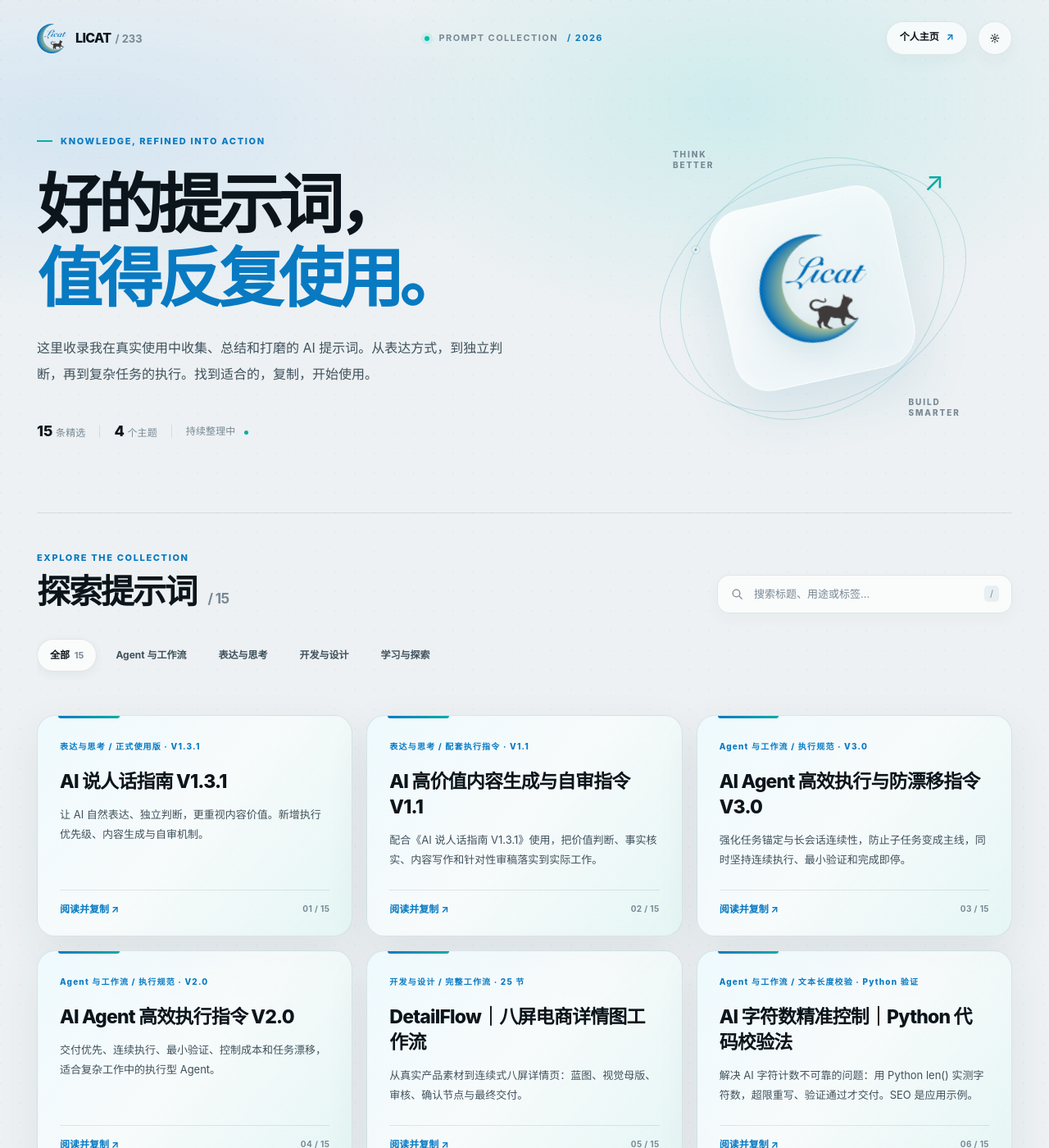
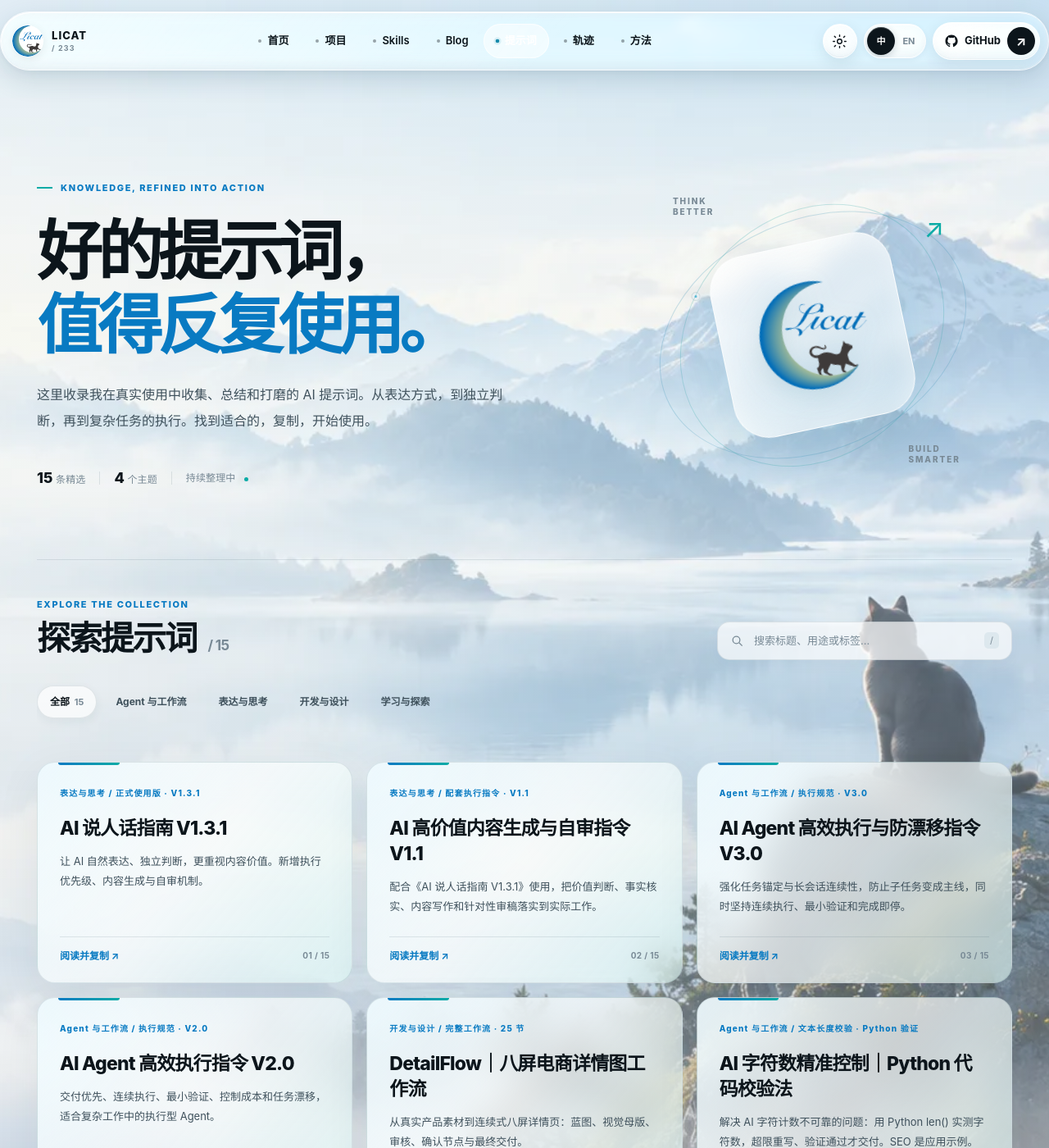
Before and after one commit to licat233/licat233.github.io, a Jekyll site: the page prompts/index.html, which Jekyll copies as it is, in a window 1280 px wide and 1400 px high. Shown: the whole window at 82% size. Built offline with Jekyll 4.4.1, drawn with Linux system fonts in a browser that asks for light colours.

Commit message:
feat(prompts): full bilingual navigation and English catalogue page

```diff
--- a/prompts/index.html
+++ b/prompts/index.html
@@ -12,6 +12,8 @@
   <meta property="og:description" content="收集、打磨与持续更新：真正能拿来用的 AI 提示词。">
   <meta property="og:url" content="https://licat233.github.io/prompts/">
   <link rel="canonical" href="https://licat233.github.io/prompts/">
+  <link rel="alternate" hreflang="zh-CN" href="https://licat233.github.io/prompts/">
+  <link rel="alternate" hreflang="en" href="https://licat233.github.io/en/prompts/">
   <link rel="icon" href="/assets/licat-logo.svg" type="image/svg+xml">
   <title>AI 提示词库 · Prompt Library — Licat</title>
   <script>
@@ -22,19 +24,58 @@
   </script>
   <link rel="stylesheet" href="/assets/vendor/open-props/open-props-core-1.7.23.min.css">
   <link rel="stylesheet" href="/prompts/prompt-library.css?v=20261024b">
-  <script defer src="/prompts/prompt-library.js?v=20261026b"></script>
+  <link rel="stylesheet" href="/prompts/nav.css?v=20261027b">
+  <link rel="stylesheet" href="/assets/portfolio-liquid-glass.css?v=20261010-perf1">
+  <script defer src="/prompts/prompt-library.js?v=20261027b"></script>
 </head>
-<body>
+<body class="prompts-page">
   <div class="page-glow" aria-hidden="true"></div>
-  <header class="site-top">
-    <div class="shell top-row">
-      <a class="brand" href="/zh/" aria-label="返回 Licat 个人主页"><img src="/assets/licat-logo.svg" alt=""><span><strong>LICAT</strong><small>/ 233</small></span></a>
-      <div class="top-center"><span class="signal"></span> PROMPT COLLECTION <span class="edition">/ 2026</span></div>
-      <nav class="top-actions" aria-label="页面导航">
-        <a href="/zh/" class="home-link">个人主页 <span aria-hidden="true">↗</span></a>
-        <button class="theme-toggle" id="theme-toggle" type="button" aria-label="切换昼夜模式" title="切换昼夜模式"><span class="theme-light" aria-hidden="true">☼</span><span class="theme-dark" aria-hidden="true">☾</span></button>
-      </nav>
-    </div>
+  <header class="liquid-demo site-header apple-glass-base apple-glass-ultra-thin">
+    <span class="lg-glass-filter" aria-hidden="true"></span>
+    <span class="lg-glass-overlay" aria-hidden="true"></span>
+    <span class="lg-glass-specular" aria-hidden="true"></span>
+    <nav class="shell nav" aria-label="主导航">
+      <a class="brand" href="/">
+        <img src="/assets/licat-logo.svg" alt="">
+        <span><strong>LICAT</strong><small>/ 233</small></span>
+      </a>
+
+      <div class="nav-links">
+        <span class="nav-indicator" aria-hidden="true"></span>
+        <a class="nav-pill" href="/"><span></span>首页</a>
+        <a class="nav-pill" href="/#projects"><span></span>项目</a>
+        <a class="nav-pill" href="/#skills"><span></span>Skills</a>
+        <a class="nav-pill" href="/blog/"><span></span>Blog</a>
+        <a class="nav-pill active" href="/prompts/" aria-current="page"><span></span>提示词</a>
+        <a class="nav-pill" href="/#journey"><span></span>轨迹</a>
+        <a class="nav-pill" href="/#principles"><span></span>方法</a>
+      </div>
+
+      <div class="nav-actions">
+        <button class="liquid-demo theme-toggle" id="theme-toggle" type="button" aria-label="切换昼夜模式" aria-pressed="false">
+    <span class="lg-glass-filter" aria-hidden="true"></span>
+    <span class="lg-glass-overlay" aria-hidden="true"></span>
+    <span class="lg-glass-specular" aria-hidden="true"></span>
+          <span class="theme-toggle-track" aria-hidden="true">
+            <svg class="theme-icon theme-icon-sun" viewBox="0 0 24 24"><circle cx="12" cy="12" r="3.5" fill="none" stroke="currentColor" stroke-width="1.8"/><path d="M12 2.2v2.2M12 19.6v2.2M4.1 4.1l1.6 1.6M18.3 18.3l1.6 1.6M2.2 12h2.2M19.6 12h2.2M4.1 19.9l1.6-1.6M18.3 5.7l1.6-1.6" fill="none" stroke="currentColor" stroke-width="1.8" stroke-linecap="round"/></svg>
+            <svg class="theme-icon theme-icon-moon" viewBox="0 0 24 24"><path d="M20 15.3A8.2 8.2 0 0 1 8.7 4a8.5 8.5 0 1 0 11.3 11.3Z" fill="none" stroke="currentColor" stroke-width="1.8" stroke-linejoin="round"/></svg>
+          </span>
+        </button>
+        <div class="liquid-demo lang" aria-label="Language">
+    <span class="lg-glass-filter" aria-hidden="true"></span>
+    <span class="lg-glass-overlay" aria-hidden="true"></span>
+    <span class="lg-glass-specular" aria-hidden="true"></span>
+          <a href="/prompts/" aria-current="page">中</a>
+          <a href="/en/prompts/">EN</a>
+        </div>
+        <a class="liquid-demo github-cta" href="https://github.com/licat233" target="_blank" rel="noreferrer">
+    <span class="lg-glass-filter" aria-hidden="true"></span>
+    <span class="lg-glass-overlay" aria-hidden="true"></span>
+    <span class="lg-glass-specular" aria-hidden="true"></span>
+          <svg class="github-mark" viewBox="0 0 24 24" aria-hidden="true"><path fill="currentColor" d="M12 .7C5.73.7.75 5.68.75 11.95c0 5.01 3.25 9.26 7.76 10.76.57.1.78-.25.78-.55 0-.27-.01-1.17-.02-2.12-3.15.68-3.81-1.34-3.81-1.34-.52-1.32-1.27-1.67-1.27-1.67-1.04-.71.08-.7.08-.7 1.15.08 1.76 1.18 1.76 1.18 1.02 1.75 2.68 1.25 3.33.96.1-.74.4-1.25.73-1.54-2.52-.29-5.17-1.26-5.17-5.58 0-1.23.44-2.24 1.16-3.03-.12-.29-.5-1.46.11-2.99 0 0 .95-.3 3.11 1.16a10.8 10.8 0 0 1 5.66 0c2.16-1.46 3.11-1.16 3.11-1.16.61 1.53.23 2.7.11 2.99.72.79 1.16 1.8 1.16 3.03 0 4.33-2.65 5.29-5.17 5.57.41.35.77 1.04.77 2.09 0 1.51-.01 2.73-.01 3.1 0 .3.21.65.79.54 4.5-1.5 7.75-5.75 7.75-10.76C23.25 5.68 18.27.7 12 .7Z"/></svg><span>GitHub</span><b>↗</b>
+        </a>
+      </div>
+    </nav>
   </header>
 
   <main id="main">
@@ -106,6 +147,12 @@
   </main>
 
   <footer class="site-bottom"><div class="shell footer-row"><div class="footer-identity"><img src="/assets/licat-logo.svg" alt=""><span><strong>LICAT / 233</strong><small>把复杂问题做成系统。</small></span></div><div class="footer-links"><a href="/zh/">个人主页</a><a href="/en/">English</a><a href="https://github.com/licat233/licat233.github.io/tree/main/prompts" target="_blank" rel="noopener noreferrer">GitHub 源代码 ↗</a></div><small class="footer-caption">思考 · 整理 · 分享</small></div></footer>
+    <svg xmlns="http://www.w3.org/2000/svg" aria-hidden="true" focusable="false" width="0" height="0" style="position:absolute;overflow:hidden;pointer-events:none">
+    <filter id="portfolioLensFilter" x="-6%" y="-15%" width="112%" height="130%" color-interpolation-filters="sRGB">
+      <feGaussianBlur in="SourceAlpha" stdDeviation="12" result="edgeFade"/>
+      <feDisplacementMap in="SourceGraphic" in2="edgeFade" scale="12" xChannelSelector="A" yChannelSelector="A"/>
+    </filter>
+  </svg>
   <div class="toast" id="toast" role="status" aria-live="polite"></div>
   <noscript><div class="noscript">该页面需要 JavaScript 才能启用分类、完整阅读与一键复制。你也可以直接<a href="https://github.com/licat233/licat233.github.io/tree/main/prompts/content">阅读全部 Markdown 原文</a>。</div></noscript>
 </body>
--- /dev/null
+++ b/prompts/nav.css
@@ -0,0 +1,279 @@
+:root {
+ --nav-active-fg:#fff;--cyan:#49c9f2;--radius-pill:var(--radius-round);
+ --space-1:var(--size-1);--space-2:var(--size-2);--space-3:var(--size-3);--space-4:var(--size-4);
+ --apple-font-family:-apple-system,BlinkMacSystemFont,"SF Pro Display","SF Pro Text","Helvetica Neue",Arial,sans-serif;
+ --apple-glass-blur:18px;--apple-glass-saturate:145%;
+ --apple-glass-bg-ultra-thin:rgba(245,250,253,.58);--apple-glass-bg-regular:rgba(249,252,255,.71);
+ --apple-glass-bg-thick:rgba(252,254,255,.86);--apple-glass-border:rgba(255,255,255,.78);
+ --apple-glass-sheen:rgba(255,255,255,.54);
+ --apple-glass-inner-rim:inset 0 1px 0 rgba(255,255,255,.94),inset 0 -1px 0 rgba(38,74,99,.13);
+ --apple-glass-shadow:0 16px 36px rgba(29,55,70,.11),0 3px 10px rgba(29,55,70,.04);
+}
+:root[data-theme="dark"]{
+ --apple-glass-bg-ultra-thin:rgba(32,44,53,.61);--apple-glass-bg-regular:rgba(36,49,59,.7);
+ --apple-glass-bg-thick:rgba(38,53,63,.9);--apple-glass-border:rgba(227,244,255,.28);
+ --apple-glass-sheen:rgba(245,253,255,.12);
+ --apple-glass-inner-rim:inset 0 1px 0 rgba(240,250,255,.21),inset 0 -1px 0 rgba(0,0,0,.22);
+ --apple-glass-shadow:0 16px 36px rgba(0,0,0,.27),0 3px 10px rgba(0,0,0,.13);
+}
+.apple-glass-base {
+  border: 1px solid var(--apple-glass-border);
+  box-shadow: var(--apple-glass-shadow), var(--apple-glass-inner-rim);
+  backdrop-filter: blur(var(--apple-glass-blur)) saturate(var(--apple-glass-saturate));
+  -webkit-backdrop-filter: blur(var(--apple-glass-blur)) saturate(var(--apple-glass-saturate));
+  transform: translateZ(0);
+}
+.apple-glass-ultra-thin { background: var(--apple-glass-bg-ultra-thin); }
+.apple-glass-regular { background: var(--apple-glass-bg-regular); }
+.apple-glass-thick { background: var(--apple-glass-bg-thick); }
+
+/* ───────────────────────── Header / floating capsule */
+.site-header {
+  position: fixed;
+  top: .875rem;
+  left: 0;
+  right: 0;
+  z-index: 80;
+  width: min(var(--max), calc(100% - 2.625rem));
+  margin: 0 auto;
+  border-radius: var(--radius-pill);
+  /* The leading highlight catches light without an optical distortion shader. */
+  background:
+    linear-gradient(122deg, var(--apple-glass-sheen), rgba(255,255,255,0) 58%),
+    var(--apple-glass-bg-ultra-thin);
+  box-shadow: 0 15px 42px rgba(25,56,81,.15), var(--apple-glass-inner-rim);
+}
+.site-header .shell { width: 100%; }
+.site-header .nav {
+  min-height: 4.375rem;
+  display: grid;
+  grid-template-columns: auto 1fr auto;
+  align-items: center;
+  gap: var(--space-4);
+  padding: var(--space-2) .625rem var(--space-2) .875rem;
+}
+.site-header .brand {
+  display: inline-flex;
+  align-items: center;
+  gap: .625rem;
+  flex-shrink: 0;
+}
+.site-header .brand img {
+  width: 2.375rem;
+  height: 2.375rem;
+  object-fit: contain;
+  border-radius: 50%;
+  background: rgba(255,255,255,.88);
+  box-shadow: 0 3px 12px rgba(0,0,0,.08);
+}
+.site-header .brand span { display: flex; flex-direction: column; line-height: 1; }
+.site-header .brand strong { font-size: .8125rem; letter-spacing: .08em; }
+.site-header .brand small { margin-top: var(--space-1); color: var(--muted); font: 700 .5625rem/1 var(--apple-font-family); letter-spacing: .13em; }
+
+.site-header .nav-links {
+  --nav-indicator-x: .1875rem;
+  --nav-indicator-w: 0;
+  position: relative;
+  display: flex;
+  align-items: center;
+  justify-content: center;
+  gap: .1875rem;
+  min-width: 0;
+  padding: .1875rem;
+  overflow-x: auto;
+  overflow-y: hidden;
+  scroll-snap-type: x mandatory;
+  scroll-behavior: smooth;
+  scroll-padding-inline: 40%;
+  overscroll-behavior-inline: contain;
+  scrollbar-width: none;
+}
+.site-header .nav-links::-webkit-scrollbar { display: none; }
+
+.site-header .nav-indicator {
+  position: absolute;
+  z-index: 0;
+  top: .1875rem;
+  left: 0;
+  width: var(--nav-indicator-w);
+  height: calc(100% - .375rem);
+  border-radius: var(--radius-pill);
+  background: var(--text);
+  box-shadow:
+    0 6px 18px rgba(0,0,0,.13),
+    inset 0 1px 0 rgba(255,255,255,.28),
+    inset 0 -1px 0 rgba(0,0,0,.14);
+  opacity: 0;
+  transform: translate3d(var(--nav-indicator-x),0,0);
+  pointer-events: none;
+  will-change: transform, width;
+  transition:
+    transform .46s cubic-bezier(.16,1,.3,1),
+    width .46s cubic-bezier(.16,1,.3,1),
+    opacity .18s ease,
+    background-color .3s cubic-bezier(.16,1,.3,1);
+}
+.site-header .nav-links.nav-ready .nav-indicator { opacity: 1; }
+.site-header .nav-links.nav-instant .nav-indicator { transition: none; }
+
+.site-header .nav-pill {
+  position: relative;
+  z-index: 1;
+  flex: 0 0 auto;
+  display: inline-flex;
+  align-items: center;
+  gap: .4375rem;
+  padding: .625rem .9375rem;
+  border-radius: var(--radius-pill);
+  color: var(--text-2);
+  background: transparent;
+  font-size: .8125rem;
+  font-weight: 620;
+  scroll-snap-align: center;
+  scroll-snap-stop: always;
+  transition:
+    color .32s cubic-bezier(.16,1,.3,1),
+    transform .25s ease,
+    opacity .25s ease;
+}
+.site-header .nav-pill > span {
+  width: var(--space-1);
+  height: var(--space-1);
+  border-radius: 50%;
+  background: currentColor;
+  opacity: .38;
+  transition: opacity .25s ease, background-color .25s ease, transform .25s ease;
+}
+.site-header .nav-pill:hover { transform: translateY(-1px); }
+.site-header .nav-pill.active { color: var(--nav-active-fg); }
+.site-header .nav-pill.active > span {
+  opacity: 1;
+  background: var(--cyan);
+  transform: scale(1.15);
+}
+
+.site-header .nav-actions { display: flex; align-items: center; gap: var(--space-2); }
+
+.site-header .theme-toggle {
+  width: 2.625rem;
+  height: 2.625rem;
+  flex: 0 0 2.625rem;
+  display: grid;
+  place-items: center;
+  padding: 0;
+  border: 1px solid var(--apple-glass-border);
+  border-radius: 50%;
+  color: var(--text);
+  background:
+    linear-gradient(130deg, var(--apple-glass-sheen), transparent 66%),
+    var(--apple-glass-bg-regular);
+  box-shadow: 0 6px 18px rgba(29,55,70,.10), var(--apple-glass-inner-rim);
+  backdrop-filter: blur(14px) saturate(135%);
+  -webkit-backdrop-filter: blur(14px) saturate(135%);
+  cursor: pointer;
+  transform: translateZ(0);
+  transition:
+    background-color .3s cubic-bezier(.16,1,.3,1),
+    color .3s cubic-bezier(.16,1,.3,1),
+    border-color .3s cubic-bezier(.16,1,.3,1),
+    box-shadow .3s cubic-bezier(.16,1,.3,1);
+}
+.site-header .theme-toggle:hover {
+  background:
+    linear-gradient(130deg, var(--apple-glass-sheen), transparent 66%),
+    var(--apple-glass-bg-thick);
+  box-shadow: 0 9px 21px rgba(29,55,70,.14), var(--apple-glass-inner-rim);
+}
+.site-header .theme-toggle-track {
+  position: relative;
+  width: 1.1875rem;
+  height: 1.1875rem;
+  display: block;
+}
+.site-header .theme-icon {
+  position: absolute;
+  inset: 0;
+  width: 1.1875rem;
+  height: 1.1875rem;
+  transition:
+    opacity .28s cubic-bezier(.16,1,.3,1),
+    transform .42s cubic-bezier(.16,1,.3,1);
+}
+.site-header .theme-icon-sun { opacity: 1; transform: rotate(0deg) scale(1); }
+.site-header .theme-icon-moon { opacity: 0; transform: rotate(-55deg) scale(.55); }
+:root[data-theme="dark"] .site-header .theme-icon-sun { opacity: 0; transform: rotate(55deg) scale(.55); }
+:root[data-theme="dark"] .site-header .theme-icon-moon { opacity: 1; transform: rotate(0deg) scale(1); }
+
+.site-header .lang {
+  display: inline-flex;
+  padding: .1875rem;
+  border: 1px solid var(--apple-glass-border);
+  border-radius: var(--radius-pill);
+  background: var(--apple-glass-bg-regular);
+  box-shadow: inset 0 1px 0 var(--apple-glass-sheen), 0 2px 7px rgba(29,55,70,.06);
+}
+.site-header .lang a {
+  min-width: 2.125rem;
+  padding: var(--space-2) .5625rem;
+  border-radius: var(--radius-pill);
+  color: var(--muted);
+  text-align: center;
+  font-size: .6875rem;
+  font-weight: 750;
+}
+.site-header .lang a[aria-current="page"] {
+  color: #fff;
+  background: var(--text);
+  box-shadow: 0 3px 10px rgba(18,34,47,.19), inset 0 1px 0 rgba(255,255,255,.25);
+}
+.site-header .github-cta {
+  display: inline-flex;
+  align-items: center;
+  gap: var(--space-2);
+  padding: .3125rem .3125rem .3125rem .875rem;
+  border: 1px solid var(--apple-glass-border);
+  border-radius: var(--radius-pill);
+  background:
+    linear-gradient(125deg, var(--apple-glass-sheen), transparent 66%),
+    var(--apple-glass-bg-regular);
+  box-shadow: 0 5px 18px rgba(29,55,70,.10), var(--apple-glass-inner-rim);
+  font-size: .8125rem;
+  font-weight: 650;
+}
+.site-header .github-mark { width: var(--space-3); height: var(--space-3); }
+.site-header .github-cta b {
+  width: 2.125rem;
+  height: 2.125rem;
+  display: grid;
+  place-items: center;
+  border-radius: 50%;
+  color: #fff;
+  background: var(--text);
+  font-size: var(--space-3);
+}
+
+@media (max-width:1050px){
+ .site-header{border-radius:1.75rem}
+ .site-header .nav{grid-template-columns:1fr auto;row-gap:.1875rem;padding-bottom:.5625rem}
+ .site-header .nav-links{grid-column:1/-1;grid-row:2;justify-content:flex-start;width:100%;padding:.1875rem}
+}
+@media (max-width:760px){
+ .site-header{top:.625rem;width:calc(100% - 1.25rem);border-radius:1.5rem}
+ .site-header .nav{min-height:3.875rem;padding:.4375rem .5rem .5625rem .6875rem;row-gap:var(--space-1)}
+ .site-header .brand img{width:2.125rem;height:2.125rem}
+ .site-header .nav-links{margin-top:.125rem;padding-inline:.1875rem;scroll-padding-inline:34%}
+ .site-header .nav-pill{padding:.5625rem .8125rem;font-size:.75rem}
+ .site-header .theme-toggle{width:2.375rem;height:2.375rem;flex-basis:2.375rem}
+ .site-header .theme-toggle-track,.site-header .theme-icon{width:1.0625rem;height:1.0625rem}
+ .site-header .github-cta span,.site-header .github-mark{display:none}
+ .site-header .github-cta{padding:var(--space-1);background:transparent;box-shadow:none}
+ .site-header .lang a{min-width:1.875rem;padding:.4375rem}
+}
+.prompts-page #main{padding-top:clamp(110px,12vw,150px)}
+.prompts-page .site-header .nav-pill.active{color:var(--nav-active-fg)}
+.prompts-page .site-header .brand span{display:flex;flex-direction:column;align-items:flex-start;gap:0}
+.prompts-page .site-header .nav-links{scrollbar-width:none}
+.prompts-page .site-header .nav-links a{white-space:nowrap}
+.prompts-page .site-header .github-cta b{font-size:var(--space-3)}
+@media(max-width:760px){.prompts-page #main{padding-top:132px}}
+@media(max-width:430px){.prompts-page .site-header .brand span{display:none}}
```
Also changed, not shown: en/prompts/index.html (added, +160 -0 lines).
